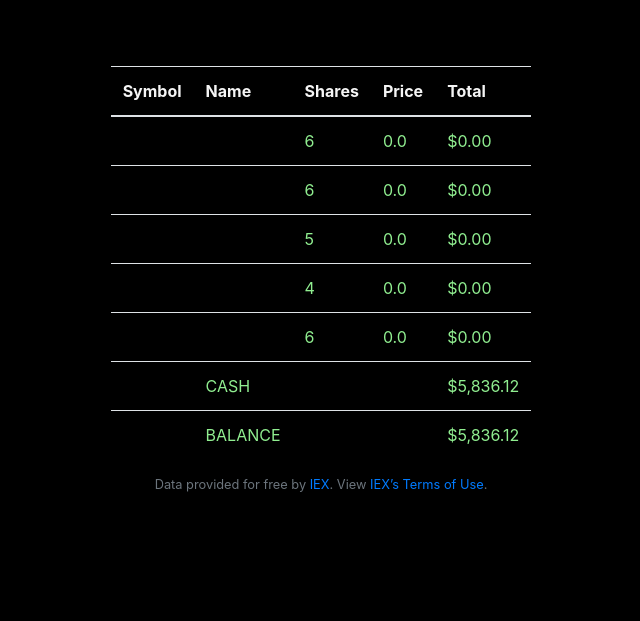
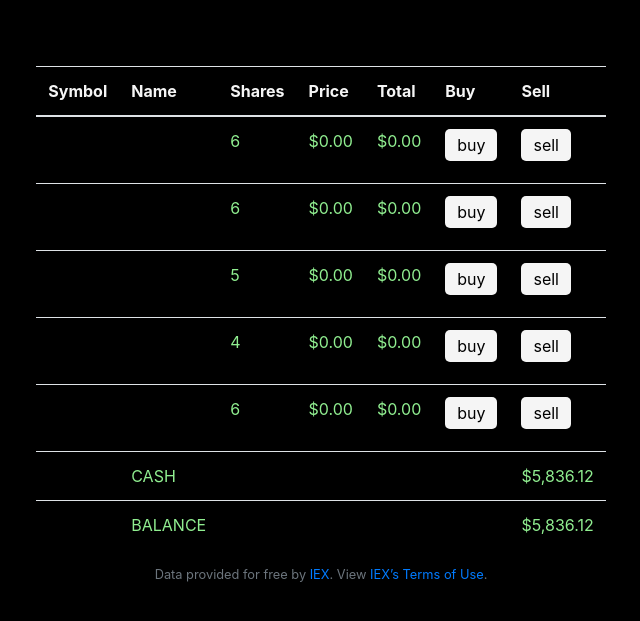
Before and after one commit to alfiomartini/finance, a Flask app: page / in a window 1280 px wide. Shown: the part 83-704 px from the top of the page, without its empty margins (319-959 px from the left). Run offline with Flask 2, Linux system fonts and the light colour scheme; a user stored in the database is signed in; data comes from the database, SQL or seed files in the repository; data that the repository does not hold is empty; some libraries are stand-ins or nearby versions.

Commit message:
Added buy/sell buttons to 'summary.html'

```diff
--- a/application.py
+++ b/application.py
@@ -102,14 +102,13 @@ def index():
 
 
 @app.route("/buy", methods=["GET", "POST"])
+@app.route("/buy/<string:symbol>", methods=['GET'])
 @login_required
-def buy():
+def buy(symbol=None):
     """Buy shares of stock"""
     # queryes data base for the symbols of the companies's shares for each user
-    colSymb = db.execute('select symbol from transactions where id = ? group by symbol',
-                              (session['user_id'],))
+    companies = db.execute('select * from companies order by symbol')
     # refine into a known list of symbols to be used as a context menu in the template
-    listSymb = list(map(lambda x: x['symbol'], colSymb))
     if request.method == 'POST':
         symbol = request.form.get('symbol').upper()
         data = lookup(symbol)
@@ -134,12 +133,15 @@ def buy():
         flash('Bought!')
         return redirect('/')
     else:
-        return render_template('buy.html', symbols = listSymb)
+        if not symbol:
+            symbol = 'unknown'
+        return render_template('buy.html', companies = companies, symbol=symbol)
 
 
 @app.route("/sell", methods=["GET", "POST"])
+@app.route("/sell/<string:symbol>", methods=['GET'])
 @login_required
-def sell():
+def sell(symbol = None):
     # query database and build a list of known symbols for a context menu
     colSymb = db.execute('select symbol from transactions where id = ? group by symbol',
                               (session['user_id'],))
@@ -173,7 +175,9 @@ def sell():
         flash('Sold!')
         return redirect('/')
     else:
-        return render_template('sell.html', symbols=listSymb)
+        if not symbol:
+            symbol = 'unknown'
+        return render_template('sell.html', symbols=listSymb, symbol=symbol)
 
 @app.route("/history")
 @login_required
@@ -196,13 +200,11 @@ def history():
 
     return render_template('history.html', rows = history)
 
-
+@app.route("/quote")
 @app.route("/quote/<int:quote_id>", methods=["GET"])
 @login_required
-def quote(quote_id):
-    # 0 indicates that the page was called from the navbar
-    # there is no company with id 0 in the database.
-    if quote_id == 0:
+def quote(quote_id = None):
+    if not quote_id:
         return render_template('quote.html')
     else:
         row = db.execute('select * from companies where id = ?',(quote_id,))
--- a/static/styles.css
+++ b/static/styles.css
@@ -49,7 +49,7 @@ td{
     }
 }
 
-@media (max-width:400px){
+@media (max-width:500px){
     table{
         font-size: 12px;
     }
@@ -75,6 +75,12 @@ nav .navbar-brand
     nav li > a{
       font-size: 18px;
     }
+}
+
+/* Forms */
+
+.form-group select{
+    background-color: #000066 !important;
 }
 
 /* Search Response */
@@ -141,3 +147,23 @@ nav .navbar-brand
     background-color: whitesmoke;
     border-radius: 5px;
 }
+
+/* Buttons */
+
+.edit-btn{
+    display: inline-block;
+    text-decoration: none;
+    color: black;
+    font-size: 16px;
+    background-color: whitesmoke;
+    padding: 4px 12px;
+    border: none;
+    border-radius: 5px;
+    margin-bottom: 10px;
+}
+
+.edit-btn:hover{
+    background-color: blue;
+    color: whitesmoke;
+    text-decoration: none;
+  }
--- a/templates/layout.html
+++ b/templates/layout.html
@@ -45,7 +45,7 @@
             <div class="collapse navbar-collapse" id="navbar">
                 {% if session.user_id %}
                     <ul class="navbar-nav mr-auto mt-2">
-                        <li class="nav-item"><a class="nav-link" href="/quote/0"
+                        <li class="nav-item"><a class="nav-link" href="/quote"
                          data-toggle='tooltip' title="Name symbol" data-placement='bottom'>
                          Quote</a></li>
                         <li class="nav-item"><a class="nav-link" href="/buy"
--- a/templates/sell.html
+++ b/templates/sell.html
@@ -8,7 +8,7 @@
     <form action="/sell" method="post">
         <div class="form-group">
             <select name='known' class="form-control bg-secondary text-white" id="known">
-                <option disabled selected value="">Symbols (Sell)</option>
+                <option disabled selected value="">Companies (Sell)</option>
                 {% for s in symbols %}
                     <option value="{{s}}"> {{s}} </option>
                 {% endfor %}
@@ -16,10 +16,10 @@
         </div>
         <div class="form-group">
             <input autocomplete="off" autofocus class="form-control" name="symbol"
-            placeholder="Symbol" type="text" id="symbol">
+            placeholder="Symbol" type="text" id="symbol" data-symbol ="{{symbol}}" required >
         </div>
         <div class="form-group">
-            <input class="form-control" name="shares" placeholder="Shares" type="text">
+            <input class="form-control" name="shares" placeholder="Shares" type="number" min = '1'>
         </div>
         <button class="btn btn-primary" type="submit">Sell</button>
     </form>
--- a/templates/summary.html
+++ b/templates/summary.html
@@ -10,7 +10,13 @@
         <table class="table table-responsive">
             <thead>
                 <tr>
-                    <th class="table-col-hide"> Symbol</th> <th> Name</th> <th>Shares</th> <th>Price</th> <th>Total</th>
+                    <th class="table-col-hide"> Symbol</th>
+                    <th> Name</th>
+                    <th>Shares</th>
+                    <th>Price</th>
+                    <th class="table-col-hide">Total</th>
+                    <th>Buy</th>
+                    <th>Sell</th>
                 </tr>
             </thead>
             <tbody>
@@ -19,12 +25,26 @@
                     <td class="table-col-hide"> <span class="">{{ row['symbol']}}</span></td>
                     <td> <span class="">{{ row['name']}}</span></td>
                     <td> <span class="">{{ row['shares']}}</span></td>
-                    <td> <span class="">{{ row['price']}} </span></td>
-                    <td> <span class="">{{ row['total'] | usd }}</span></td>
+                    <td> <span class="">{{ row['price'] | usd}} </span></td>
+                    <td class="table-col-hide"> <span class=""">{{ row['total'] | usd }}</span></td>
+                    <td> <a href="/buy/{{row['symbol']}}" class="edit-btn">buy</a></td>
+                    <td> <a href="/sell/{{row['symbol']}}" class="edit-btn">sell</a></td>
                 </tr>
                 {% endfor %}
-                <tr><td class="table-col-hide"></td> <td>CASH</td> <td></td> <td></td> <td>{{cash | usd}}</td></tr>
-                <tr><td class="table-col-hide"> </td> <td>BALANCE</td> <td></td> <td></td> <td>{{sum | usd }}</td></tr>
+                <tr><td class="table-col-hide"></td>
+                    <td>CASH</td>
+                    <td></td>
+                    <td></td>
+                    <td class="table-col-hide"></td>
+                    <td></td>
+                    <td>{{cash | usd}}</td></tr>
+                <tr><td class="table-col-hide"> </td>
+                    <td>BALANCE</td>
+                    <td></td>
+                    <td></td>
+                    <td class="table-col-hide"></td>
+                    <td></td>
+                    <td>{{sum | usd }}</td></tr>
             </tbody>
         </table>
     </div>
```
Also changed, not shown: static/buy.js (+20 -15 lines), static/sell.js (+20 -15 lines), templates/buy.html (+6 -6 lines).
